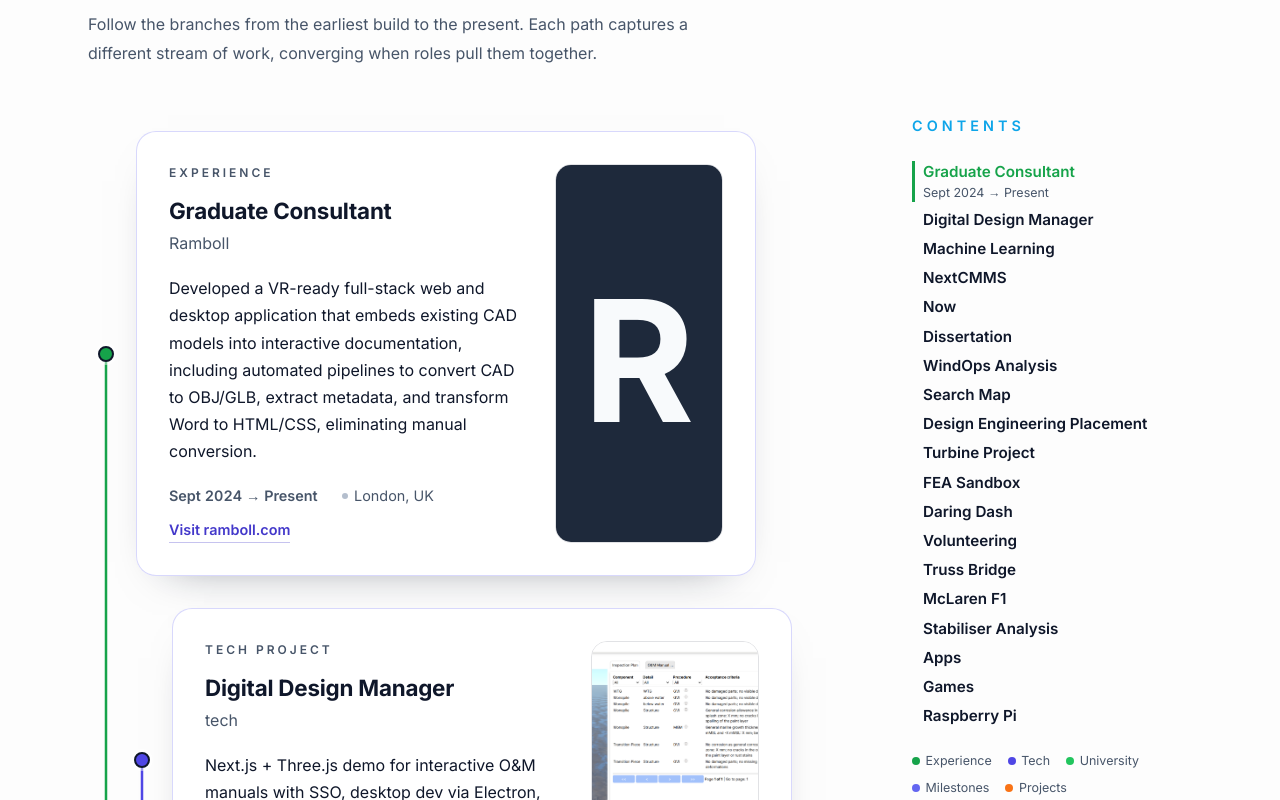
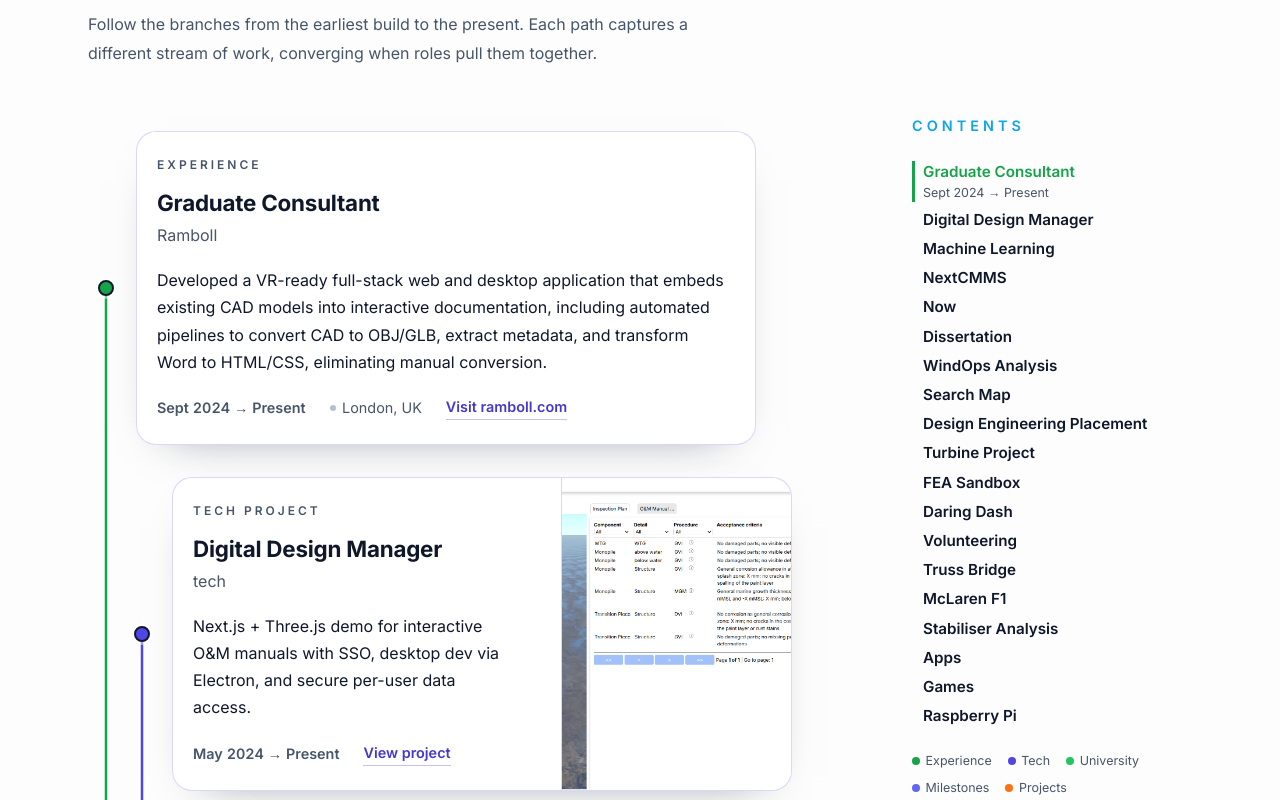
Before and after one commit to rpattn/rpatton, a Next.js app: page / in a window 1280 px wide. Shown: the part 820-1620 px from the top of the page. Built offline with nearby package versions, Linux system fonts and the light colour scheme.

Commit message:
timeline styling

```diff
--- a/src/app/page.module.css
+++ b/src/app/page.module.css
@@ -219,10 +219,10 @@
   background: var(--timeline-card-bg);
   border: 1px solid var(--timeline-card-border);
   border-radius: 1.25rem;
-  padding: 1.75rem;
+  padding: 0; /* Remove general padding, handled by cardBody */
   display: flex;
   flex-direction: column;
-  gap: 1.25rem;
+  gap: 0; /* Remove general gap, handled by cardBody and cardAside */
   color: var(--timeline-text-strong);
   box-shadow: var(--timeline-card-shadow);
   transition: transform 0.25s ease, box-shadow 0.25s ease;
@@ -234,9 +234,9 @@
 
 @media (min-width: 768px) {
   .card {
-    padding: 2rem;
+    padding-right: 0;
     flex-direction: row;
-    gap: 1.75rem;
+    gap: 0; /* No gap needed here as cardBody and cardAside handle spacing */
   }
 }
 
@@ -253,17 +253,34 @@
 .cardBody {
   display: flex;
   flex-direction: column;
-  gap: 1.25rem;
+  gap: 1rem;
   flex: 1 1 auto;
+  padding: 1.25rem;
+}
+
+@media (min-width: 768px) {
+  .cardBody {
+    padding-right: 1.5rem; /* Re-add right padding to body and adjust for 1.5rem desktop card padding */
+    padding-bottom: 1.5rem;
+    padding-top: 1.5rem;
+    gap: 1.25rem; /* Re-add gap for desktop card body */
+  }
 }
 
 .cardAside {
-  flex: 0 0 clamp(120px, 18vw, 168px);
-  max-height: 100%;
-  border: 1px solid var(--timeline-image-border);
-  border-radius: 1rem;
+  flex: 0 0 clamp(120px, 18vw, 240px);
+  height: 100%;
   overflow: hidden;
-  align-self: stretch;
+  border-left: 1px solid var(--timeline-card-border);
+  border-top-right-radius: 1.25rem;
+  border-bottom-right-radius: 1.25rem;
+  align-self: stretch; /* Ensure it stretches to full height */
+}
+
+@media (min-width: 768px) {
+  .cardAside {
+    margin-left: 1.5rem; /* Re-add margin to create gap on desktop */
+  }
 }
 
 .cardAsideImage {
@@ -353,9 +370,9 @@
 }
 
 .minimalContent {
-  padding: 0.5rem 0 0.75rem;
+  padding: 0.25rem 0 0.5rem;
   display: grid;
-  gap: 0.6rem;
+  gap: 0.5rem;
   color: var(--timeline-minimal-text);
 }
 
--- a/src/app/page.tsx
+++ b/src/app/page.tsx
@@ -235,6 +235,7 @@ const TimelineList = ({ renderRows }: { renderRows: RenderRow[] }) => {
                     width={entry.image.width}
                     height={entry.image.height}
                     className={styles.minimalImage}
+                    loading="lazy"
                     unoptimized={entry.image.src.startsWith("data:")}
                   />
                 </div>
@@ -291,6 +292,7 @@ const TimelineList = ({ renderRows }: { renderRows: RenderRow[] }) => {
                       width={entry.image.width}
                       height={entry.image.height}
                       className={styles.cardAsideImage}
+                      loading="lazy"
                       unoptimized={entry.image.src.startsWith("data:")}
                     />
                   </div>
--- a/src/lib/timeline.ts
+++ b/src/lib/timeline.ts
@@ -273,7 +273,7 @@ const buildExperienceEntries = (items: ExperienceEntry[]): TimelineEntry[] => {
         location: item.location,
         tags: ["Experience"],
         link: selectExperienceLink(company),
-        image: buildMonogramImage(company),
+        image: undefined,
         era: computeEra(startIso),
       } satisfies TimelineEntry;
     });
@@ -298,7 +298,7 @@ const buildProjectEntries = (items: ProjectEntry[]): TimelineEntry[] => {
         category: item.category,
         tags: ["Project", ...(item.category ? [item.category] : [])],
         link: selectPrimaryLink(item),
-        image: buildProjectImage(item) ?? buildMonogramImage(item.title ?? item.slug),
+        image: buildProjectImage(item),
         variant: startIso ? (new Date(startIso).getFullYear() <= 2014 ? "minimal" : "default") : "default",
         era: computeEra(startIso),
       } satisfies TimelineEntry;
@@ -349,7 +349,7 @@ const buildNowEntry = (entries: TimelineEntry[]): TimelineEntry => {
       href: "mailto:rn.patton@outlook.com",
       label: "Say hello",
     },
-    image: buildMonogramImage("Now"),
+    image: undefined,
     era: "current",
   } satisfies TimelineEntry;
 };
```
